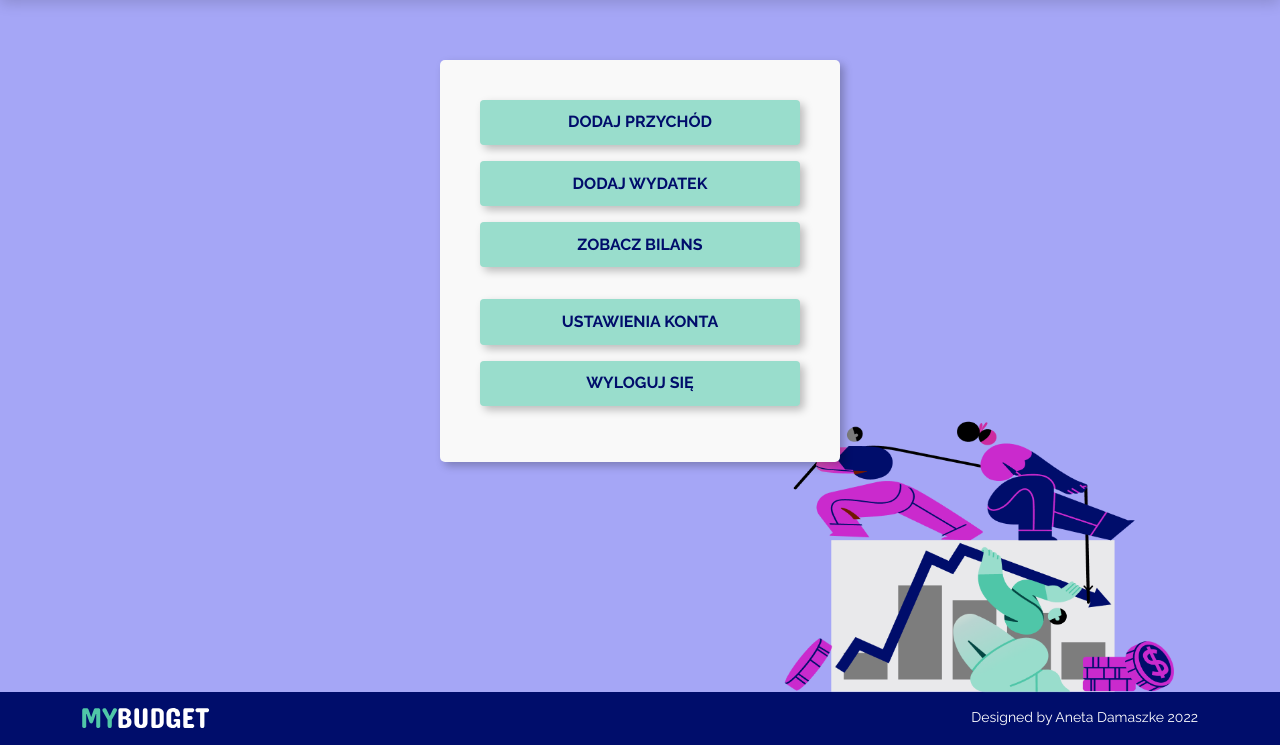
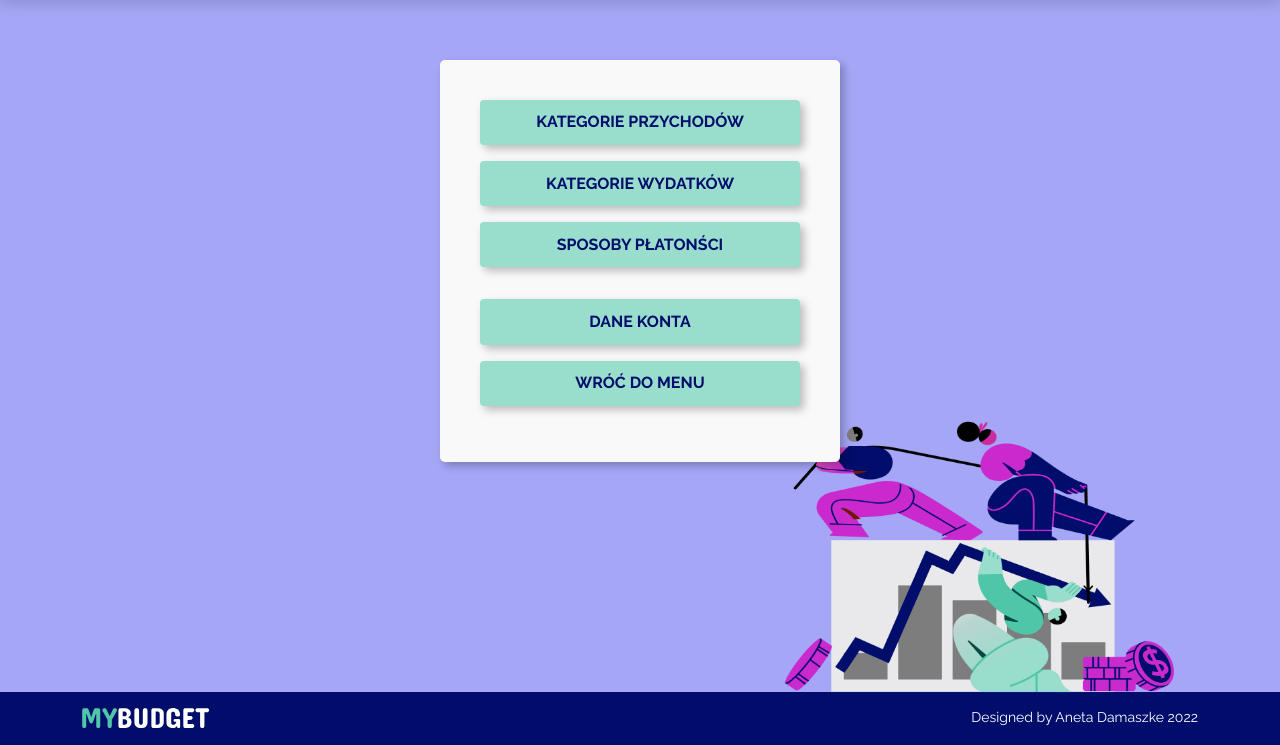
Before and after one commit to AnetaDamaszke/My_budget_app_with_PHP, a PHP site: page /settings.php in a window 1280 px wide. Shown: the part 55-800 px from the top of the page. Run offline with PHP 8.4, Linux system fonts and the light colour scheme; the visitor is signed in with stand-in values (Sample User, id 1).

Commit message:
Refactoring

```diff
--- a/menu.php
+++ b/menu.php
@@ -52,7 +52,7 @@
                         Zobacz bilans
                     </a>
                     <div class="py-2"></div>
-                    <a href="setting.php" class="btn d-block text-uppercase user-menu__button" type="button">
+                    <a href="settings.php" class="btn d-block text-uppercase user-menu__button" type="button">
                         Ustawienia konta
                     </a>
                     <a href="logout.php" class="btn d-block text-uppercase user-menu__button" type="button">
--- a/settings.php
+++ b/settings.php
@@ -42,21 +42,21 @@
         <section class="user-menu">
             <div class="container">
                 <div class="m-auto user-menu__box">
-                    <a href="income.php" class="btn d-block text-uppercase user-menu__button" type="button">
-                        Dodaj przychód
+                    <a href="#" class="btn d-block text-uppercase user-menu__button" type="button">
+                        Kategorie przychodów
                     </a>
-                    <a href="expense.php" class="btn d-block text-uppercase user-menu__button" type="button">
-                        Dodaj wydatek
+                    <a href="#" class="btn d-block text-uppercase user-menu__button" type="button">
+                        Kategorie wydatków
                     </a>
-                    <a href="balance.php" class="btn d-block text-uppercase user-menu__button" type="button">
-                        Zobacz bilans
+                    <a href="#" class="btn d-block text-uppercase user-menu__button" type="button">
+                        Sposoby płatonści
                     </a>
                     <div class="py-2"></div>
-                    <a href="setting.php" class="btn d-block text-uppercase user-menu__button" type="button">
-                        Ustawienia konta
+                    <a href="#" class="btn d-block text-uppercase user-menu__button" type="button">
+                        Dane konta
                     </a>
-                    <a href="logout.php" class="btn d-block text-uppercase user-menu__button" type="button">
-                        Wyloguj się
+                    <a href="menu.php" class="btn d-block text-uppercase user-menu__button" type="button">
+                        Wróć do menu
                     </a>
                 </div>
                 <img class="img-fluid user-menu__img" src="img/REBUILD_THE_ECONOMY.png" alt="budżet domowy" />
```
Also changed, not shown: income.php (+20 -48 lines), index.php (+6 -8 lines).
